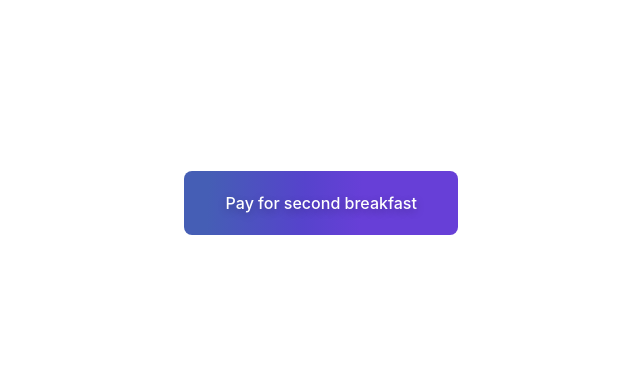
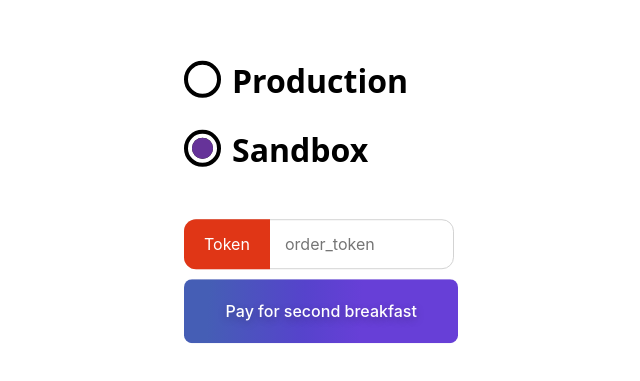
Before and after one commit to rajnandan1/pippin, a plain HTML site: page index.htm in a window 1280 px wide. Shown: the part 189-570 px from the top of the page, without its empty margins (256-896 px from the left). Drawn offline with Linux system fonts and the light colour scheme.

Commit message:
first commit

```diff
--- a/index.htm
+++ b/index.htm
@@ -20,6 +20,21 @@
 			<p class="browsehappy">You are using an <strong>outdated</strong> browser. Please <a href="#">upgrade your browser</a> to improve your experience.</p>
 		<![endif]-->
 	<div class="abs-center">
+		<form action="">
+			<label class="form-control">
+				<input type="radio" name="radio" value="production" />
+				Production
+			</label>
+
+			<label class="form-control">
+				<input type="radio" name="radio" checked value="sandbox" />
+				Sandbox
+			</label>
+		</form>
+		<div class="text-input">
+			<input type="text" id="input1" placeholder="order_token">
+			<label for="input1">Token</label>
+		</div>
 		<button class="button-36" id="pippin-sample" role="button">Pay for second breakfast</button>
 		<p id='response'></p>
 	</div>
@@ -28,15 +43,30 @@
 	<script>
 		const successCallback = function (data) {
 			console.log(data);
-			document.getElementById("response").innerHTML = "<pre><b>Success Response</b><br>" + JSON.stringify(data, null, 2) + "</pre>";
+			document.getElementById("response").innerHTML = "<pre><b>Success Response</b><br>" + JSON.stringify(data,
+				null, 2) + "</pre>";
 		}
 		const failureCallback = function (data) {
 			console.log(data);
-			document.getElementById("response").innerHTML = "<pre><b>Failure Response</b><br>" + JSON.stringify(data, null, 2) + "</pre>";
+			document.getElementById("response").innerHTML = "<pre><b>Failure Response</b><br>" + JSON.stringify(data,
+				null, 2) + "</pre>";
 		}
-		const orderToken = "gbJgZ5ydScqlyhUmZNmZ";
-		const env = "sandbox"; //or production
+		let orderToken = "";
+		let env = "sandbox"; //or production
+		var rates = document.getElementsByName('radio');
+
 		document.getElementById('pippin-sample').addEventListener('click', () => {
+			orderToken = document.getElementById("input1").value.trim();
+			if (orderToken == "") {
+				alert("Order token empty")
+				return;
+			}
+			for (var i = 0; i < rates.length; i++) {
+				if (rates[i].checked) {
+					env = rates[i].value;
+				}
+			}
+			console.log(env);
 			Pippin(env, orderToken, successCallback, failureCallback);
 		});
 	</script>
--- a/style.css
+++ b/style.css
@@ -1,3 +1,17 @@
+*{
+	font-family: "Inter UI",
+	"SF Pro Display",
+	-apple-system,
+	BlinkMacSystemFont,
+	"Segoe UI",
+	Roboto,
+	Oxygen,
+	Ubuntu,
+	Cantarell,
+	"Open Sans",
+	"Helvetica Neue",
+	sans-serif;
+}
 .button-36 {
 	background-image: linear-gradient(92.88deg, #455EB5 9.16%, #5643CC 43.89%, #673FD7 64.72%);
 	border-radius: 8px;
@@ -39,6 +53,130 @@
 	width: 400px;
 	text-align: left;
 }
+
 .abs-center p {
 	text-align: left;
 }
+.text-input {
+	width: 270px;
+	margin-bottom: 10px;
+	position: relative;
+	margin-top: 50px;
+}
+
+.text-input input[type=text] {
+	display: inline-block;
+	width: 100%;
+	height: 50px;
+	box-sizing: border-box;
+	outline: none;
+	border: 1px solid lightgray;
+	border-radius: 12px;
+	padding: 10px 10px 10px 100px;
+	transition: all 0.1s ease-out;
+	font-size: 16px;
+}
+
+.text-input input[type=text]+label {
+	position: absolute;
+	top: 0;
+	left: 0;
+	bottom: 0;
+	height: 50px;
+	line-height: 50px;
+	color: white;
+	border-radius: 12px 0 0 12px;
+	padding: 0 20px;
+	background: #E03616;
+	transform: translateZ(0) translateX(0);
+	transition: all 0.3s ease-in;
+	transition-delay: 0.2s;
+}
+
+.text-input input[type=text]:focus+label {
+	transform: translateY(-120%) translateX(0%);
+	border-radius: 3px;
+	transition: all 0.1s ease-out;
+	background: transparent;
+	color: #E03616;
+	padding-left: 0px;
+	padding-bottom: 0px;
+	margin-top: 15px;
+}
+
+.text-input input[type=text]:focus {
+	padding: 10px;
+	transition: all 0.3s ease-out;
+	transition-delay: 0.2s;
+}
+
+:root {
+	--form-control-color: rebeccapurple;
+}
+
+*,
+*:before,
+*:after {
+	box-sizing: border-box;
+}
+
+body {
+	margin: 0;
+}
+
+
+
+.form-control {
+	font-family: system-ui, sans-serif;
+	font-size: 2rem;
+	font-weight: bold;
+	line-height: 1.1;
+	display: grid;
+	grid-template-columns: 1em auto;
+	gap: 0.5em;
+}
+
+.form-control+.form-control {
+	margin-top: 1em;
+}
+
+.form-control:focus-within {
+	color: var(--form-control-color);
+}
+
+input[type=radio] {
+	/* Add if not using autoprefixer */
+	-webkit-appearance: none;
+	/* Remove most all native input styles */
+	-moz-appearance: none;
+	appearance: none;
+	/* For iOS < 15 */
+	background-color: var(--form-background);
+	/* Not removed via appearance */
+	margin: 0;
+	font: inherit;
+	color: currentColor;
+	width: 1.15em;
+	height: 1.15em;
+	border: 0.15em solid currentColor;
+	border-radius: 50%;
+	transform: translateY(-0.075em);
+	display: grid;
+	place-content: center;
+}
+
+input[type=radio]::before {
+	content: "";
+	width: 0.65em;
+	height: 0.65em;
+	border-radius: 50%;
+	transform: scale(0);
+	transition: 120ms transform ease-in-out;
+	box-shadow: inset 1em 1em var(--form-control-color);
+	/* Windows High Contrast Mode */
+	background-color: CanvasText;
+}
+
+input[type=radio]:checked::before {
+	transform: scale(1);
+}
```
